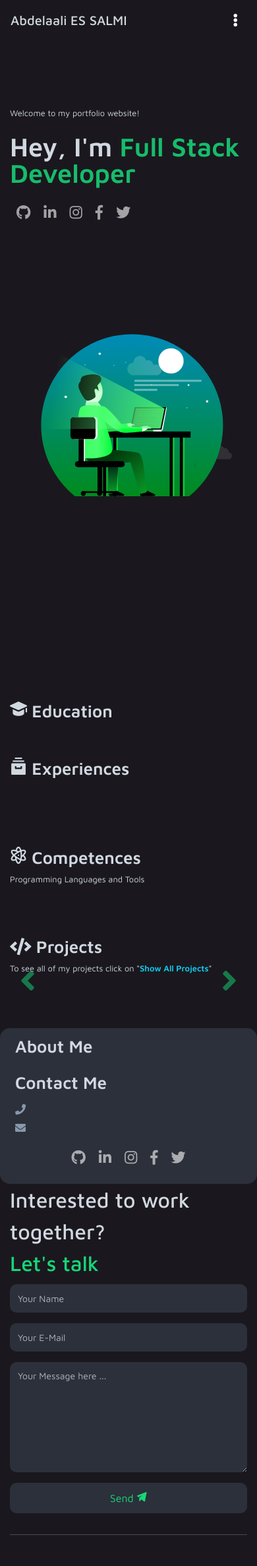
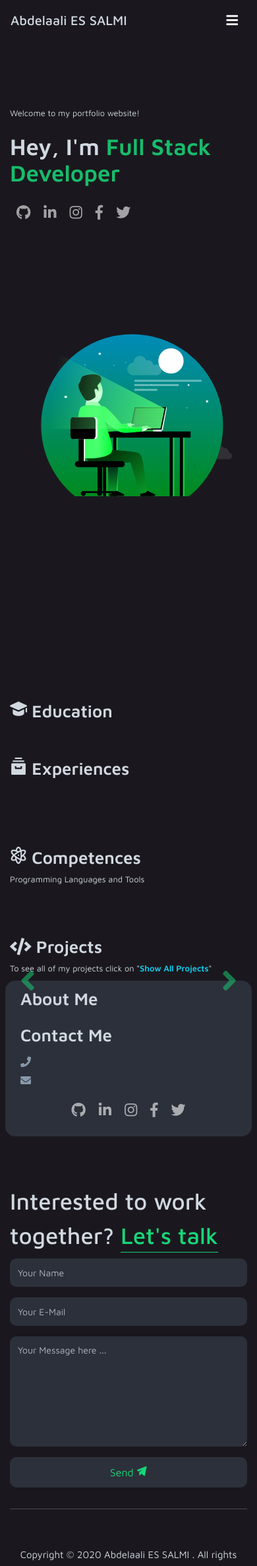
Before and after one commit to abdlalisalmi/DJANGO-Portfolio, a Django app: page / in a window 390 px wide. Shown: the top 2373 px of the page at 66% size. Run offline with Django 3.2, Linux system fonts and the light colour scheme; data that the repository does not hold is empty; some libraries are stand-ins or nearby versions.

Commit message:
fixing some issue on the responsively

```diff
--- a/portfolio/static/app.css
+++ b/portfolio/static/app.css
@@ -106,6 +106,7 @@ hr {
 @media (max-width: 800px) {
     .animated {
         height: 78px;
+        font-size: 35px;
     }
   }
 @keyframes animate {
@@ -280,6 +281,7 @@ hr {
 .about {
     background-color: var(--secondary);
     border-radius: 15px;
+    /* margin: 10px; */
 }
 .about h2 {
     color: var(--color);
@@ -315,11 +317,14 @@ hr {
 }
 
 .contact h2 {
+    font-size: 35px;
     color: var(--color);
     font-weight: 500;
 }
 .contact h2 span {
     color: var(--scolor);
+    border-bottom: var(--scolor) solid 1px;
+    padding-bottom: 5px;
 }
 .contact .input {
     background-color: var(--secondary);
--- a/templates/about_and_contact.html
+++ b/templates/about_and_contact.html
@@ -1,5 +1,5 @@
-<div class="row mt-6">
-    <div class="col-lg-5 about">
+<div class="row mt-lg-6 justify-content-center">
+    <div class="col-lg-6 mx-lg-0 mx-2 about">
         <div class="text-white p-2">
             <div id="about-me">
                 <h2 class="display-4">About Me</h2>
@@ -39,8 +39,8 @@
             </div>
         </div>
     </div>
-    <div class="col-lg-7 pl-lg-6 contact" id="message-me">
-        <h2>Interested to work together? </br><span>Let's talk</span></h2>
+    <div class="col-lg-6 pl-lg-4 mt-lg-0 mt-6 contact" id="message-me">
+        <h2>Interested to work together? <span>Let's talk</span></h2>
 
         <form class="form" id="form">
             {% csrf_token %}
--- a/templates/navbar.html
+++ b/templates/navbar.html
@@ -7,7 +7,7 @@
         </a>
 
         <button class="navbar-toggler" type="button" data-toggle="collapse" data-target="#navbar-default" aria-controls="navbar-default" aria-expanded="false" aria-label="Toggle navigation">
-            <i class="fa fa-ellipsis-v text-white"></i>
+            <i class="fa fa-bars text-white"></i>
         </button>
 
         <div class="collapse navbar-collapse nav-bar" id="navbar-default">
```
